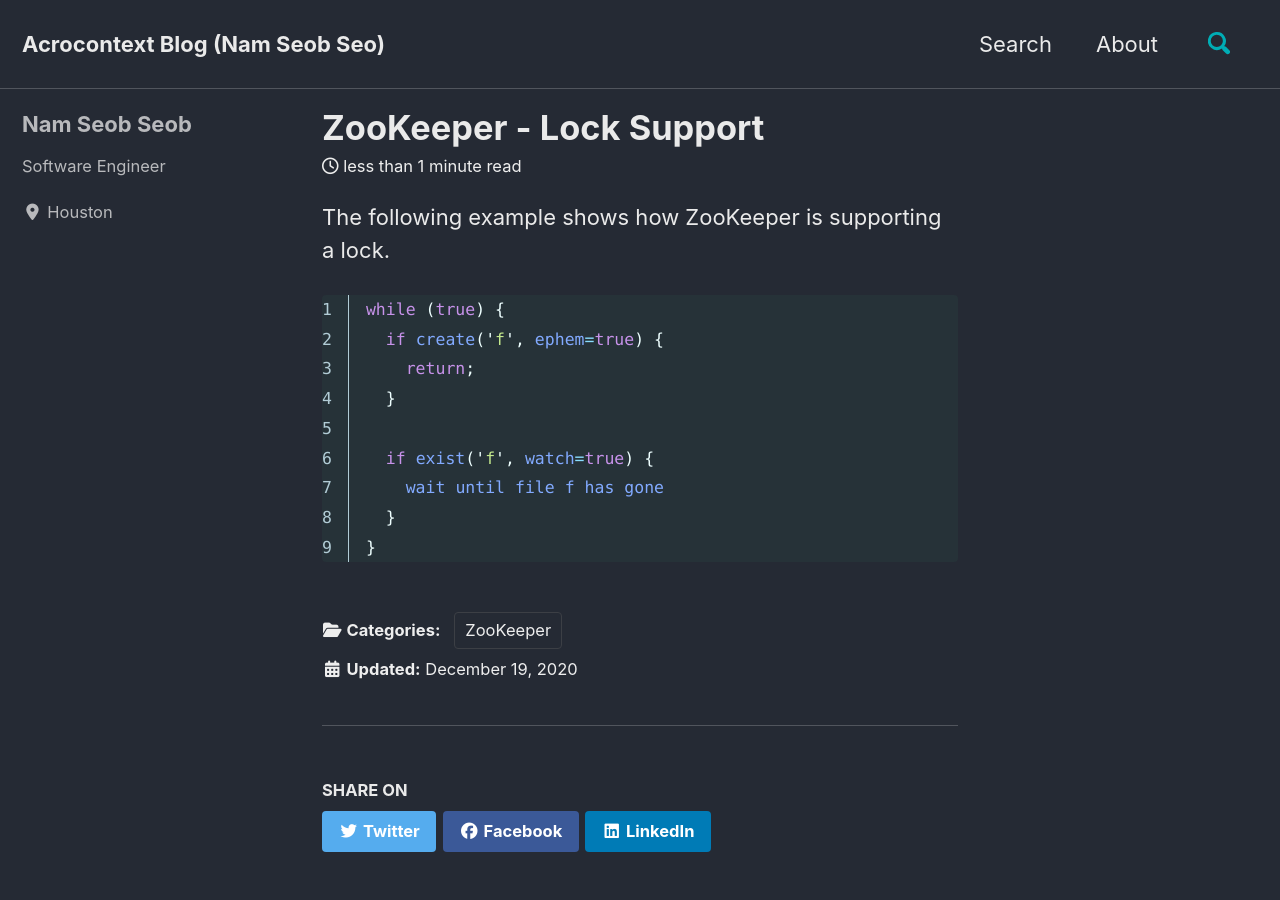
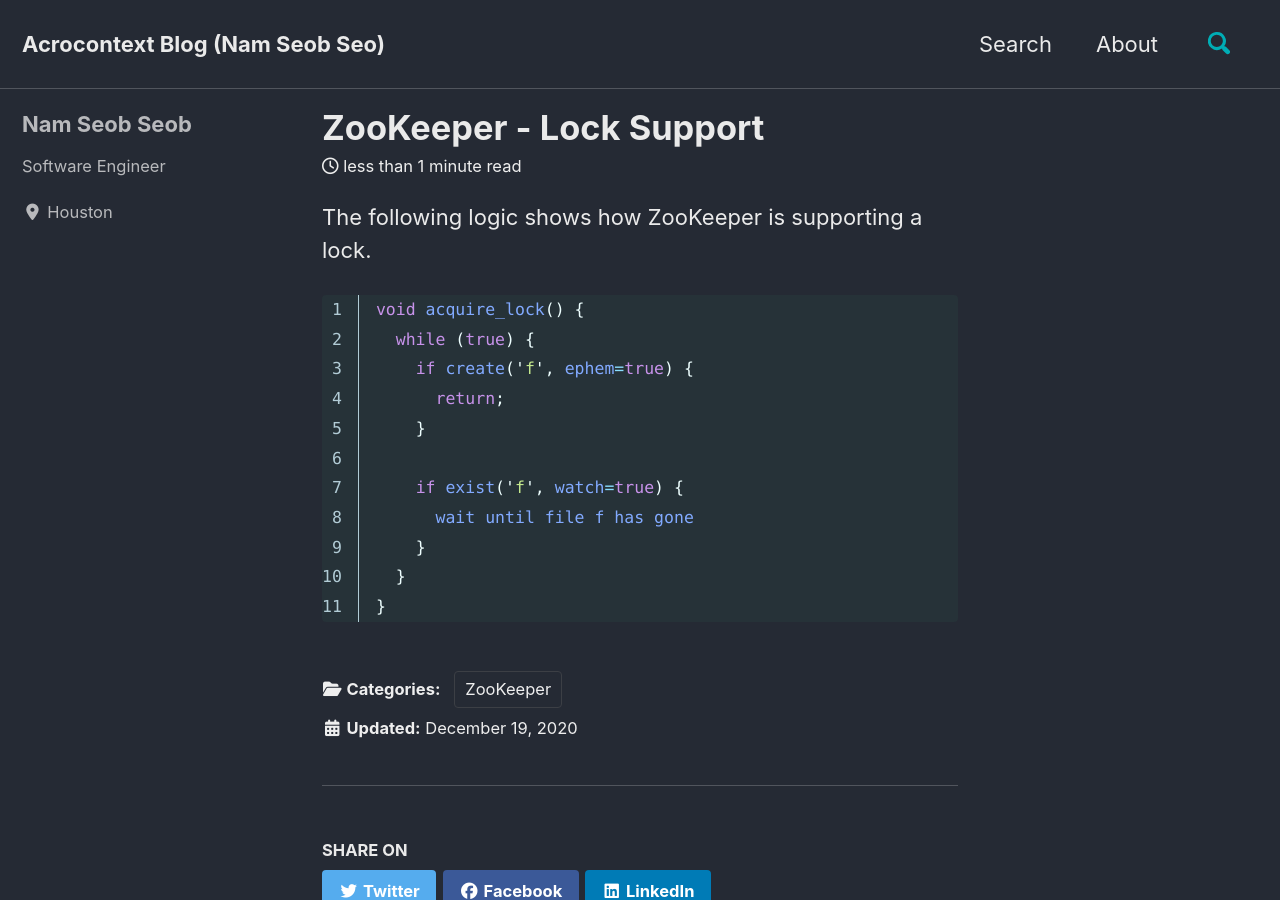
Before and after one commit to nsclass/nsclass.github.io, a Jekyll site: the page built from _posts/2020-12-18-zooker-locking.md, in a window 1280 px wide and 900 px high. Built offline with Jekyll 4.4.1, drawn with Linux system fonts in a browser that asks for light colours; cached includes are drawn as plain includes; nearby versions of some CDN libraries.

Commit message:
zookeeper supporting a lock

````diff
--- a/_posts/2020-12-18-zooker-locking.md
+++ b/_posts/2020-12-18-zooker-locking.md
@@ -12,16 +12,18 @@
 permalink: "2020/12/18/zookeeper-lock-support"
 ---
 
-The following example shows how ZooKeeper is supporting a lock.
+The following logic shows how ZooKeeper is supporting a lock.
 
 ```
-while (true) {
-  if create('f', ephem=true) {
-    return;
-  }
+void acquire_lock() {
+  while (true) {
+    if create('f', ephem=true) {
+      return;
+    }
 
-  if exist('f', watch=true) {
-    wait until file f has gone
+    if exist('f', watch=true) {
+      wait until file f has gone
+    }
   }
 }
 ```
````
